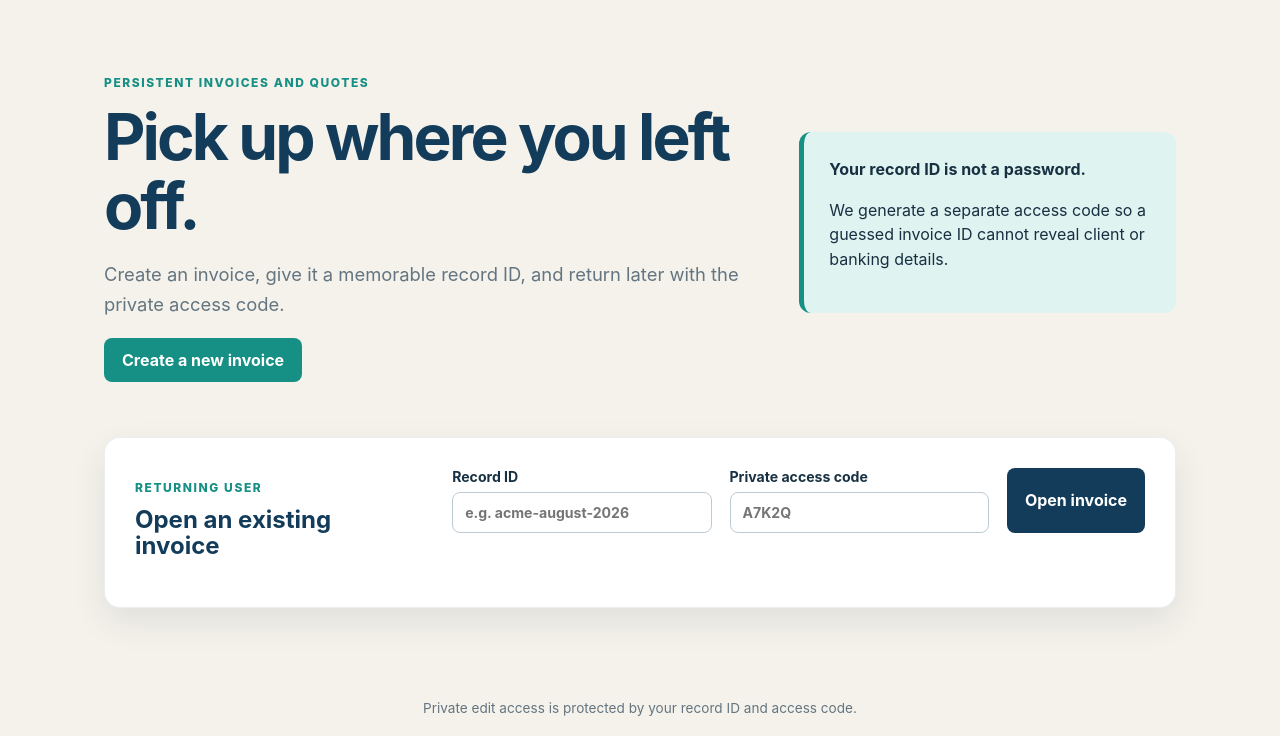
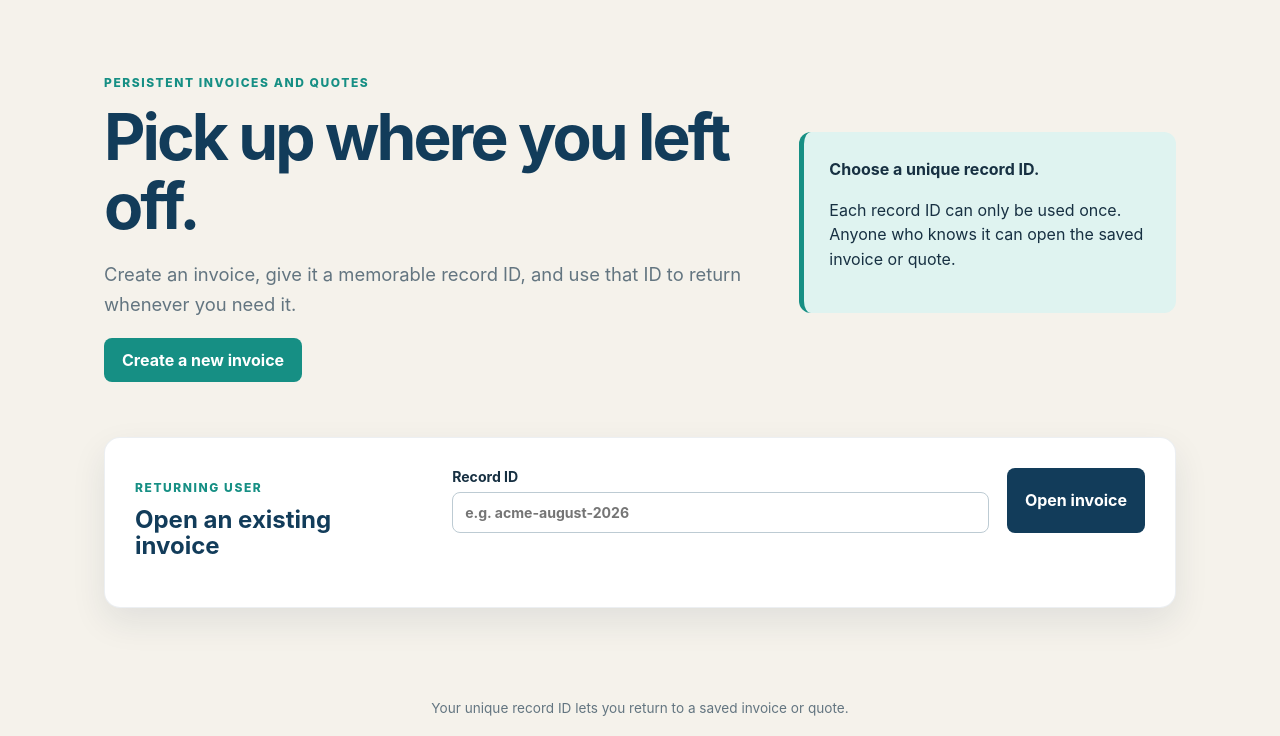
Before and after one commit to ed2915/invoice-generator-v2, a Flask app: page / in a window 1280 px wide. Shown: the part 65-801 px from the top of the page. Run offline with Flask 3, Linux system fonts and the light colour scheme; some libraries are stand-ins or nearby versions.

Commit message:
Remove invoice access codes

```diff
--- a/app.py
+++ b/app.py
@@ -3,7 +3,6 @@ import logging
 import os
 import re
 import secrets
-import string
 from datetime import datetime, timedelta, timezone
 from decimal import Decimal, InvalidOperation, ROUND_HALF_UP
 from functools import wraps
@@ -25,7 +24,6 @@ from sqlalchemy import JSON, DateTime, Integer, String, Text, create_engine, sel
 from sqlalchemy.exc import IntegrityError
 from sqlalchemy.orm import DeclarativeBase, Mapped, mapped_column, scoped_session, sessionmaker
 from sqlalchemy.pool import StaticPool
-from werkzeug.security import check_password_hash, generate_password_hash
 
 
 logging.basicConfig(level=logging.INFO, format="%(asctime)s %(levelname)s %(message)s")
@@ -33,7 +31,6 @@ logger = logging.getLogger(__name__)
 
 MONEY = Decimal("0.01")
 RECORD_ID_PATTERN = re.compile(r"^[A-Za-z0-9][A-Za-z0-9_-]{2,39}$")
-ACCESS_ALPHABET = string.ascii_uppercase + string.digits
 
 
 class Base(DeclarativeBase):
@@ -45,7 +42,9 @@ class Invoice(Base):
 
     id: Mapped[int] = mapped_column(Integer, primary_key=True)
     record_id: Mapped[str] = mapped_column(String(40), unique=True, index=True)
-    access_code_hash: Mapped[str] = mapped_column(String(255))
+    # Retained for compatibility with the existing production table. Access is
+    # now granted using the record ID alone, so new rows store an empty value.
+    access_code_hash: Mapped[str] = mapped_column(String(255), default="")
     document_type: Mapped[str] = mapped_column(String(10))
     business_name: Mapped[str] = mapped_column(String(160))
     business_email: Mapped[str] = mapped_column(String(254), default="")
@@ -149,10 +148,6 @@ def get_csrf_token():
 
 def canonical_record_id(value: str) -> str:
     return (value or "").strip().lower()
-
-
-def generate_access_code() -> str:
-    return "".join(secrets.choice(ACCESS_ALPHABET) for _ in range(5))
 
 
 def parse_decimal(value, label, errors, *, minimum=Decimal("0"), maximum=None):
@@ -376,7 +371,7 @@ def require_invoice_access(view):
     def wrapped(record_id, *args, **kwargs):
         record_id = canonical_record_id(record_id)
         if not is_authorized(record_id):
-            flash("Enter the record ID and private access code to continue.", "warning")
+            flash("Enter the record ID to continue.", "warning")
             return redirect(url_for("home", record_id=record_id))
         return view(record_id, *args, **kwargs)
 
@@ -426,10 +421,9 @@ def register_routes(app, database):
         if errors:
             return render_template("editor.html", values=values, errors=errors, editing=False), 400
 
-        access_code = generate_access_code()
         invoice = Invoice(
             record_id=values["record_id"],
-            access_code_hash=generate_password_hash(access_code),
+            access_code_hash="",
             document_type=values["document_type"],
             business_name=values["business_name"],
             client_name=values["client_name"],
@@ -447,17 +441,15 @@ def register_routes(app, database):
             return render_template("editor.html", values=values, errors=errors, editing=False), 409
 
         authorize(invoice.record_id)
-        session["new_access_code"] = {"record_id": invoice.record_id, "code": access_code}
         logger.info("Created invoice record %s", invoice.record_id)
         return redirect(url_for("saved_invoice", record_id=invoice.record_id))
 
     @app.post("/open")
     def open_invoice():
         record_id = canonical_record_id(request.form.get("record_id"))
-        access_code = (request.form.get("access_code") or "").strip().upper()
         invoice = find_invoice(record_id)
-        if not invoice or not check_password_hash(invoice.access_code_hash, access_code):
-            flash("Record ID or access code is incorrect.", "error")
+        if not invoice:
+            flash("No saved invoice or quote was found for that record ID.", "error")
             return redirect(url_for("home", record_id=record_id))
         authorize(record_id)
         return redirect(url_for("edit_invoice", record_id=record_id))
@@ -493,11 +485,7 @@ def register_routes(app, database):
         invoice = find_invoice(record_id)
         if not invoice:
             abort(404)
-        access_code = None
-        one_time = session.pop("new_access_code", None)
-        if one_time and one_time.get("record_id") == record_id:
-            access_code = one_time.get("code")
-        return render_template("saved.html", invoice=invoice, access_code=access_code)
+        return render_template("saved.html", invoice=invoice)
 
     @app.get("/invoices/<record_id>/pdf")
     @require_invoice_access
@@ -524,7 +512,7 @@ def register_routes(app, database):
         records = set(session.get("authorized_records", []))
         records.discard(record_id)
         session["authorized_records"] = sorted(records)
-        flash("This invoice has been locked on this browser.", "success")
+        flash("This invoice has been closed on this browser.", "success")
         return redirect(url_for("home", record_id=record_id))
 
     @app.errorhandler(400)
--- a/static/app.js
+++ b/static/app.js
@@ -9,14 +9,4 @@ document.addEventListener("click", (event) => {
 
   const removeButton = event.target.closest(".remove-row");
   if (removeButton) removeButton.closest(".item-row")?.remove();
-
-  const copyButton = event.target.closest("[data-copy-target]");
-  if (copyButton) {
-    const source = document.getElementById(copyButton.dataset.copyTarget);
-    if (source) {
-      navigator.clipboard.writeText(source.textContent.trim()).then(() => {
-        copyButton.textContent = "Copied";
-      });
-    }
-  }
 });
--- a/static/styles.css
+++ b/static/styles.css
@@ -26,7 +26,7 @@ h2 { margin: 0 0 18px; }
 .security-card { background: var(--teal-light); border-left: 5px solid var(--teal); border-radius: 12px; line-height: 1.55; padding: 25px; }
 .card, .form-section { background: var(--paper); border: 1px solid rgba(18, 60, 90, .08); border-radius: 16px; box-shadow: var(--shadow); padding: 30px; }
 .open-card { align-items: start; display: grid; gap: 40px; grid-template-columns: .8fr 2fr; }
-.open-form { display: grid; gap: 18px; grid-template-columns: 1fr 1fr auto; }
+.open-form { display: grid; gap: 18px; grid-template-columns: 1fr auto; }
 label { color: var(--ink); display: grid; font-size: .88rem; font-weight: 700; gap: 7px; }
 input, textarea, select { background: white; border: 1px solid #bdcbd3; border-radius: 8px; color: var(--ink); font: inherit; min-width: 0; padding: 11px 12px; width: 100%; }
 input:focus, textarea:focus, select:focus { border-color: var(--teal); box-shadow: 0 0 0 3px rgba(22, 143, 132, .14); outline: none; }
@@ -61,8 +61,6 @@ small, .muted { color: var(--muted); font-weight: 400; }
 .saved-card { margin: 20px auto; max-width: 760px; text-align: center; }
 .saved-card h1 { font-size: clamp(2rem, 4vw, 3.2rem); }
 .success-mark { align-items: center; background: var(--teal-light); border-radius: 50%; color: var(--teal); display: flex; font-size: 2rem; font-weight: 900; height: 65px; justify-content: center; margin: 0 auto 20px; width: 65px; }
-.access-code-panel { background: #f2f7fa; border: 1px dashed var(--navy); border-radius: 12px; margin: 28px 0; padding: 22px; }
-.access-code-panel code { display: block; font-size: clamp(1rem, 4vw, 1.7rem); font-weight: 800; letter-spacing: .07em; margin: 14px 0; }
 .saved-actions { justify-content: center; margin: 25px 0; }
 .link-button { background: none; border: 0; color: var(--muted); cursor: pointer; text-decoration: underline; }
 @media (max-width: 800px) {
--- a/templates/base.html
+++ b/templates/base.html
@@ -21,6 +21,6 @@
     {% endwith %}
     {% block content %}{% endblock %}
   </main>
-  <footer>Private edit access is protected by your record ID and access code.</footer>
+  <footer>Your unique record ID lets you return to a saved invoice or quote.</footer>
 </body>
 </html>
--- a/templates/editor.html
+++ b/templates/editor.html
@@ -26,7 +26,7 @@
       {% if not editing %}
       <label>Record ID <span class="required">required</span>
         <input name="record_id" value="{{ values.record_id }}" required pattern="[A-Za-z0-9][A-Za-z0-9_-]{2,39}" placeholder="acme-august-2026">
-        <small>3–40 letters, numbers, hyphens, or underscores.</small>
+        <small>3–40 letters, numbers, hyphens, or underscores. It must be unique and is used to reopen the record.</small>
       </label>
       {% endif %}
       <label>Document type
--- a/templates/home.html
+++ b/templates/home.html
@@ -5,12 +5,12 @@
   <div>
     <p class="eyebrow">Persistent invoices and quotes</p>
     <h1>Pick up where you left off.</h1>
-    <p class="lead">Create an invoice, give it a memorable record ID, and return later with the private access code.</p>
+    <p class="lead">Create an invoice, give it a memorable record ID, and use that ID to return whenever you need it.</p>
     <a class="button button-primary" href="{{ url_for('new_invoice') }}">Create a new invoice</a>
   </div>
   <div class="security-card">
-    <strong>Your record ID is not a password.</strong>
-    <p>We generate a separate access code so a guessed invoice ID cannot reveal client or banking details.</p>
+    <strong>Choose a unique record ID.</strong>
+    <p>Each record ID can only be used once. Anyone who knows it can open the saved invoice or quote.</p>
   </div>
 </section>
 
@@ -24,9 +24,6 @@
     <label>Record ID
       <input name="record_id" value="{{ suggested_record_id }}" required autocomplete="off" placeholder="e.g. acme-august-2026">
     </label>
-    <label>Private access code
-      <input name="access_code" required autocomplete="off" placeholder="A7K2Q">
-    </label>
     <button class="button button-secondary" type="submit">Open invoice</button>
   </form>
 </section>
```
Also changed, not shown: templates/saved.html (+3 -13 lines), tests/test_app.py (+11 -21 lines), README.md.
